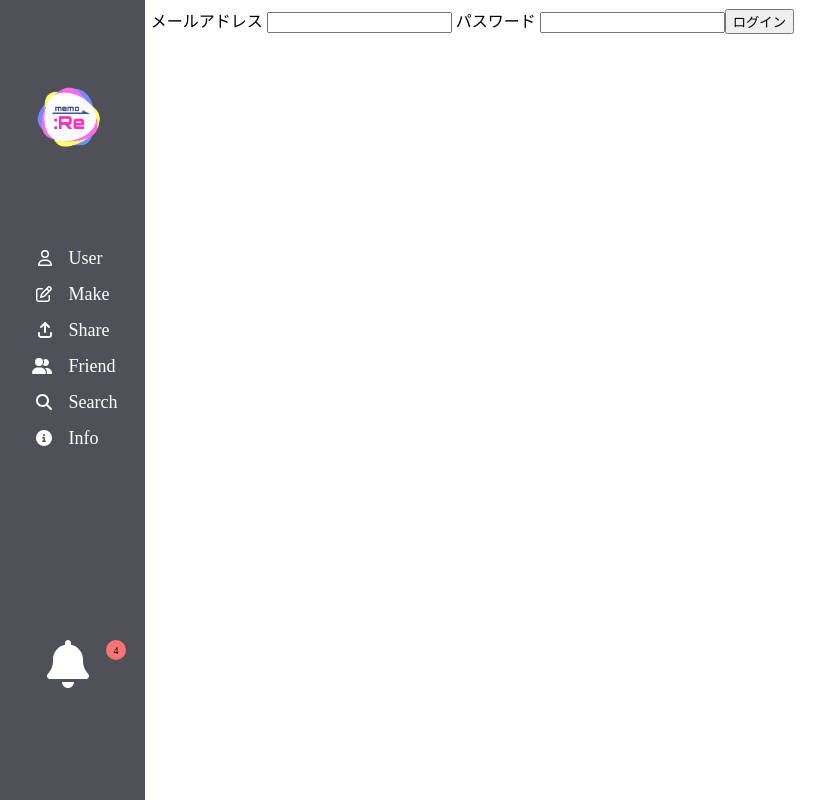
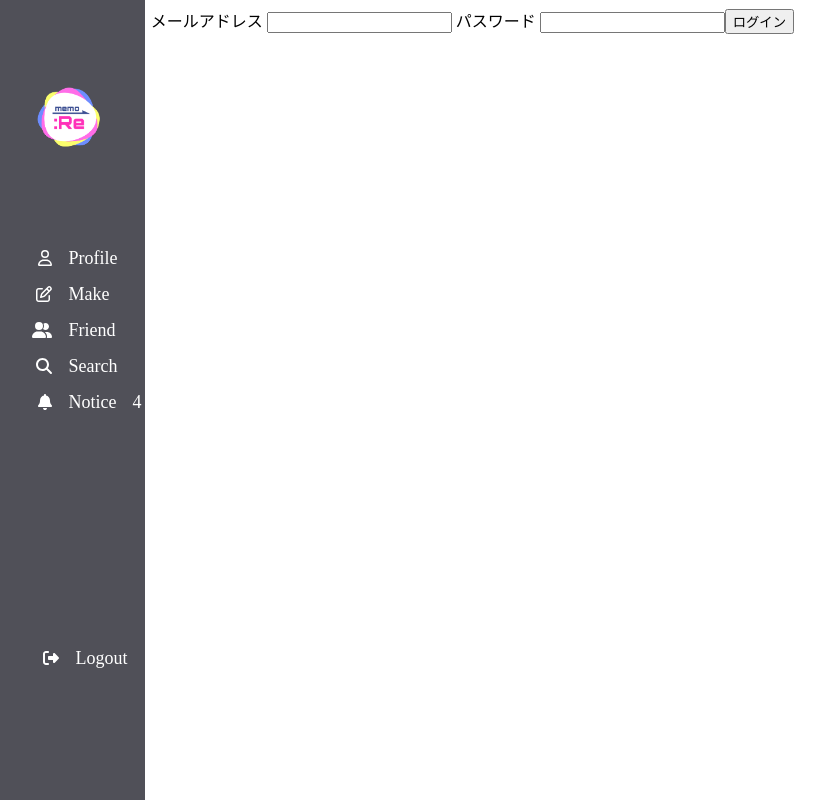
Before and after one commit to KzzzDev/memo-re, a Vue app in the folder web/app/: page / in a window 1280 px wide. Shown: the whole page, without its empty margins (9-834 px from the left). Built offline with nearby package versions, Linux system fonts and the light colour scheme.

Commit message:
fix:Headerデザイン調整

```diff
--- a/web/app/component/GlobalHeader/Link.vue
+++ b/web/app/component/GlobalHeader/Link.vue
@@ -5,6 +5,7 @@
     </div>
     <div class="link-text-box">
       <p>{{ linkText }}</p>
+      <p v-if="noticeCount>0">{{ noticeCount }}</p>
     </div>
   </div>
 
@@ -16,7 +17,9 @@ export default {
   name: "headerLink",
   data() {
     return {
-      icon: ""
+      icon: "",
+      linkHref: "",
+      noticeCount: 0
     }
   },
   props: {
@@ -26,24 +29,46 @@ export default {
   },
   mounted() {
     switch (this.linkText) {
-      case "User":
+      case "Profile":
         this.icon = "fa-regular fa-user"
+        this.linkHref = "/mypage"
         break
       case "Make":
         this.icon = "fa-regular fa-pen-to-square"
+        this.linkHref = "/create"
         break;
       case "Share":
         this.icon = "fa-solid fa-arrow-up-from-bracket"
+        this.linkHref = "/share"
         break;
       case "Friend":
         this.icon = "fa-solid fa-user-group"
+        this.linkHref = "/friends"
         break;
       case "Search":
         this.icon = "fa-solid fa-magnifying-glass"
+        this.linkHref = "/search"
         break;
       case "Info":
         this.icon = "fa-solid fa-circle-info"
+        this.linkHref = "/info"
         break;
+
+      case "Logout":
+        this.icon = "fa-solid fa-right-from-bracket"
+        this.linkHref = "/logout"
+        break;
+      case "Notice":
+        this.icon = "fa-solid fa-bell"
+        this.linkHref = "/notice"
+        this.getNoticeCount()
+        break;
+    }
+  },
+  methods: {
+    getNoticeCount() {
+      // API処理
+      this.noticeCount = 4
     }
   }
 }
--- a/web/app/component/GlobalHeader/Main.vue
+++ b/web/app/component/GlobalHeader/Main.vue
@@ -4,17 +4,15 @@
       <img src="../../public/images/logo.png" alt="logo image" id="header-logo">
     </div>
     <div class="link-area">
-      <header-link link-text="User"/>
+      <header-link link-text="Profile"/>
       <header-link link-text="Make"/>
-      <header-link link-text="Share"/>
       <header-link link-text="Friend"/>
       <header-link link-text="Search"/>
-      <header-link link-text="Info"/>
+      <header-link link-text="Notice"/>
 
     </div>
-    <div class="notice-area">
-      <div class="notice-count">4</div>
-      <font-awesome-icon icon="fa-solid fa-bell" inverse size="3x"/>
+    <div class="logout-area">
+       <header-link link-text="Logout" />
     </div>
 
   </header>
@@ -70,19 +68,7 @@ header {
   position: relative;
 }
 
-.notice-count {
-  width: 20px;
-  background: #FC7474 0 0 no-repeat padding-box;
-  height: 20px;
-  display: flex;
-  justify-content: center;
-  align-items: center;
-  border-radius: 50%;
-  position: absolute;
-  left: 115px;
-  top: 0;
-  font-size: 10px
-}
+
 
 
 </style>
--- a/web/app/main.ts
+++ b/web/app/main.ts
@@ -7,9 +7,9 @@ import {i18n, router, memoRe} from "./plugin";
 import {library} from "@fortawesome/fontawesome-svg-core";
 import {FontAwesomeIcon} from "@fortawesome/vue-fontawesome"
 import {faUser, faPenToSquare} from "@fortawesome/free-regular-svg-icons";
-import {faArrowUpFromBracket, faUserGroup, faMagnifyingGlass,faCircleInfo,faBell} from "@fortawesome/free-solid-svg-icons";
+import {faArrowUpFromBracket, faUserGroup, faMagnifyingGlass,faCircleInfo,faBell,faRightFromBracket} from "@fortawesome/free-solid-svg-icons";
 
-library.add(faUser, faPenToSquare, faArrowUpFromBracket, faUserGroup, faMagnifyingGlass,faCircleInfo,faBell)
+library.add(faUser, faPenToSquare, faArrowUpFromBracket, faUserGroup, faMagnifyingGlass,faCircleInfo,faBell,faRightFromBracket)
 
 
 createApp(App)
```
